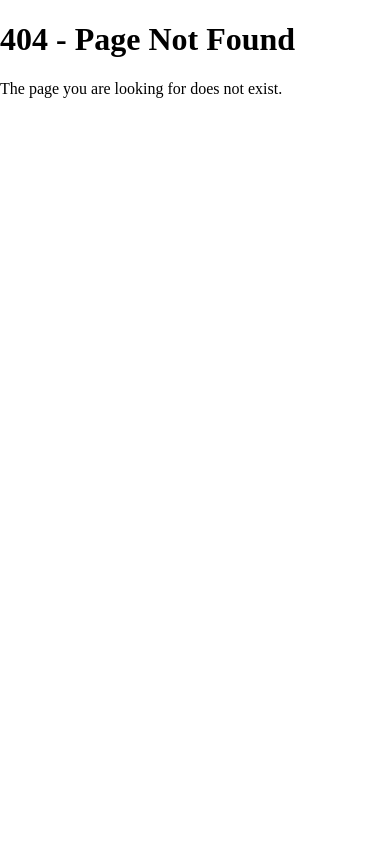
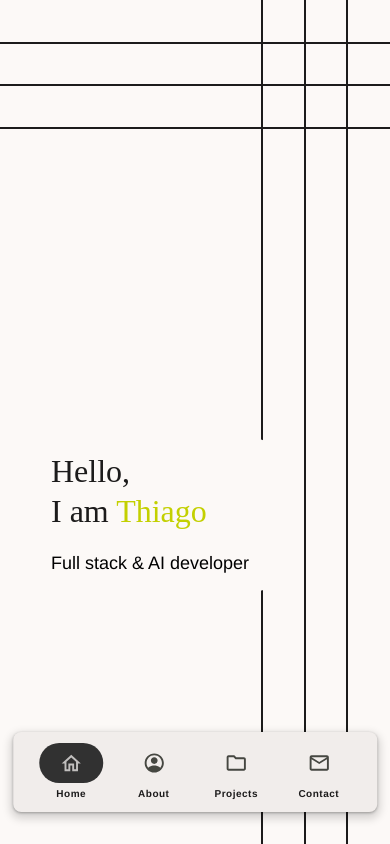
Before and after one commit to thiago186/portfoliov2, a React (Vite) app: page /home in a window 390 px wide. Before the commit this address had no page. Built offline with nearby package versions, Linux system fonts and the light colour scheme.

Commit message:
:tada: WORKING HOME PAGE!

```diff
--- a/src/components/NavButton/NavButton.css
+++ b/src/components/NavButton/NavButton.css
@@ -59,3 +59,10 @@
   align-items: center;
   flex-shrink: 0;
 }
+
+@media (max-width: 768px) {
+  .navbutton-container {
+    width: 15vw;
+    gap: 20px;
+  }
+}
--- a/src/components/Navbar/navbar.css
+++ b/src/components/Navbar/navbar.css
@@ -7,6 +7,7 @@
   display: flex;
   justify-content: center;
   align-items: center;
+  z-index: 100;
 }
 
 .navbar-container {
@@ -64,3 +65,22 @@
   line-height: 16px;
   letter-spacing: 0.5px;
 }
+
+@media (max-width: 768px) {
+
+  .navbar-container {
+    width: 85vw;
+    align-items: center;
+    padding: 0 16px;
+    gap: 24px;
+  }
+  .segment1 {
+    width: 20vw;
+    padding: 8px;
+    border-radius: 8px;
+  }
+  .navbutton-label {
+    font-size: 10px;
+    line-height: 14px;
+  }
+}
--- a/src/components/Navbar/navbar.jsx
+++ b/src/components/Navbar/navbar.jsx
@@ -1,28 +1,31 @@
 // src/components/Navbar.jsx
 import React from 'react';
 import { Link } from 'react-router-dom';
+import { useLocation } from 'react-router-dom';
 
 import './navbar.css';
 import NavButton from '../NavButton/NavButton';
 
 const Navbar = () => {
+const location = useLocation();
+
   return (
     <div className='align-navbar-container'>
       <div className='navbar-container'>
         <Link to='/'>
-          <NavButton label='Home' icon='src/assets/icons/home.svg' selected={true} />
+          <NavButton label='Home' icon='src/assets/icons/home.svg' selected={location.pathname === '/home'} />
         </Link>
 
         <Link to='/about'>
-          <NavButton label='About' icon='src/assets/icons/profile.svg' selected={false} />
+          <NavButton label='About' icon='src/assets/icons/profile.svg' selected={location.pathname === '/profile'} />
         </Link>
 
         <Link to='/projects'>
-          <NavButton label='Projects' icon='src/assets/icons/folder.svg' selected={false} />
+          <NavButton label='Projects' icon='src/assets/icons/folder.svg' selected={location.pathname === '/projects'} />
         </Link>
 
         <Link to='/contact'>
-          <NavButton label='Contact' icon='src/assets/icons/mail_outline.svg' selected={false} />
+          <NavButton label='Contact' icon='src/assets/icons/mail_outline.svg' selected={location.pathname === '/contact-me'} />
         </Link>
       </div>
     </div>
--- a/src/main.jsx
+++ b/src/main.jsx
@@ -1,39 +1,32 @@
 // src/main.jsx
 import React from 'react';
-import ReactDOM from 'react-dom';
-import { createBrowserRouter, RouterProvider } from 'react-router-dom';
+import ReactDOM from 'react-dom/client';
+import { BrowserRouter as Router, Routes, Route, Navigate } from 'react-router-dom';
 import App from './App';
-import Home from './pages/Home';
+import Home from './pages/HomePage';
 import Profile from './pages/Profile';
 import Projects from './pages/Projects';
 import ContactMe from './pages/ContactMe';
 import NotFound from './pages/NotFound';
+
 import './styles/global.css';
 import './styles/variables.css';
 
-const router = createBrowserRouter([
-  {
-    path: "/",
-    element: <App />,
-    errorElement: <NotFound />,
-  },
-  {
-    path: "/projects",
-    element: <Projects />,
-  },
-  {
-    path: "/profile",
-    element: <Profile />,
-  },
-  {
-    path: "/contact",
-    element: <ContactMe />,
-  }
-]);
+const Main = () => (
+  <Router>
+    <Routes>
+      <Route path="/" element={<Navigate to="/home" replace />} />
+      <Route path="/home" element={<Home />} />
+      <Route path="/projects" element={<Projects />} />
+      <Route path="/profile" element={<Profile />} />
+      <Route path="/contact" element={<ContactMe />} />
+      <Route path="*" element={<NotFound />} />
+    </Routes>
+  </Router>
+);
 
-ReactDOM.render(
+ReactDOM.createRoot(document.getElementById('root')).render(
   <React.StrictMode>
-    <RouterProvider router={router} />
-  </React.StrictMode>,
-  document.getElementById('root')
+    <Main />
+  </React.StrictMode>
 );
--- a/src/pages/Home.jsx
+++ /dev/null
@@ -1,12 +0,0 @@
-// src/pages/Home.jsx
-import React from 'react';
-
-const Home = () => {
-  return (
-    <div>
-      <h1>Home Page</h1>
-    </div>
-  );
-};
-
-export default Home;
--- /dev/null
+++ b/src/pages/HomePage.css
@@ -0,0 +1,156 @@
+/* src/pages/Home.css */
+.home-container {
+    width: 1512px;
+    height: 982px;
+    position: fixed;
+    background: #FCF9F7;
+    overflow: hidden;
+}
+
+.home-content-container {
+    position: fixed;
+    left: 10vw;
+    bottom: 30vh;
+    background-color: #FCF9F7;
+    padding: 12px;
+    border-radius: 12px;
+}
+
+.intro-text {
+    width: 353px;
+}
+
+.intro-text-normal {
+    color: #1C1B1B;
+    font-size: 57px;
+    font-family: 'Times New Roman';
+    font-weight: 400;
+    line-height: 64px;
+    word-wrap: break-word;
+}
+
+.intro-text-highlight {
+    color: #C3D000;
+    font-size: 57px;
+    font-family: 'Times New Roman';
+    font-weight: 400;
+    line-height: 64px;
+    word-wrap: break-word;
+}
+
+.subtitle {
+    left: 168px;
+    top: 613px;
+    color: black;
+    font-size: 32px;
+    font-family: Helvetica;
+    font-weight: 400;
+    line-height: 40px;
+    word-wrap: break-word;
+    margin-top: 16px;
+}
+
+.hline {
+    position: fixed;
+    height: 0.125rem;
+    width: 100vw;
+    background: #1C1B1B;
+}
+
+.vline {
+    position: fixed;
+    height: 100vh;
+    width: 0.125rem;
+    background: #1C1B1B;
+}
+
+
+.hline1 {
+    margin-top: 10vh;
+}
+
+.hline2 {
+    margin-top: 20vh;
+}
+
+.hline3 {
+    margin-top: 30vh;
+}
+
+.vline1 {
+    right: 10vh;
+    /* Position the line to the right */
+}
+
+.vline2 {
+    right: 20vh;
+}
+
+.vline3 {
+    right: 30vh;
+}
+
+
+@media (max-width: 768px) {
+    .hline {
+        position: fixed;
+        height: 0.125rem;
+        width: 100vw;
+        /* background: #e80000; */
+    }
+
+    .vline {
+        position: fixed;
+        height: 100vh;
+        width: 0.125rem;
+        /* background: #e80000; */
+    }
+
+    .vline1 {
+        right: 5vh;
+    }
+
+    .vline2 {
+        right: 10vh;
+    }
+
+    .vline3 {
+        right: 15vh;
+    }
+
+    .hline1 {
+        margin-top: 5vh;
+    }
+
+    .hline2 {
+        margin-top: 10vh;
+    }
+
+    .hline3 {
+        margin-top: 15vh;
+    }
+
+    .intro-text-normal {
+        font-size: 32px;
+        line-height: 40px;
+    }
+
+    .intro-text-highlight {
+        font-size: 32px;
+        line-height: 40px;
+    }
+
+    .subtitle {
+        font-size: 18px;
+        line-height: 32px;
+    }
+
+    .home-content-container{
+        width: 53vw;
+    }
+
+    .home-container {
+        width: 100vw;
+        height: 100vh;
+    }
+}
--- /dev/null
+++ b/src/pages/HomePage.jsx
@@ -0,0 +1,29 @@
+// src/pages/Home.jsx
+import React from 'react';
+
+import Navbar from '../components/Navbar/navbar';
+
+import './HomePage.css'; // Make sure to create this CSS file
+
+const Home = () => {
+  return (
+    <div className="home-container">
+      < Navbar />
+      <div className="hline hline1" />
+      <div className="hline hline2" />
+      <div className="hline hline3" />
+      <div className="vline vline1" />
+      <div className="vline vline2" />
+      <div className="vline vline3" />
+      <div className="home-content-container">
+        <div className="intro-text">
+          <span className="intro-text-normal">Hello,<br />I am </span>
+          <span className="intro-text-highlight">Thiago</span>
+        </div>
+        <div className="subtitle">Full stack & AI developer</div>
+      </div>
+    </div>
+  );
+};
+
+export default Home;
```
